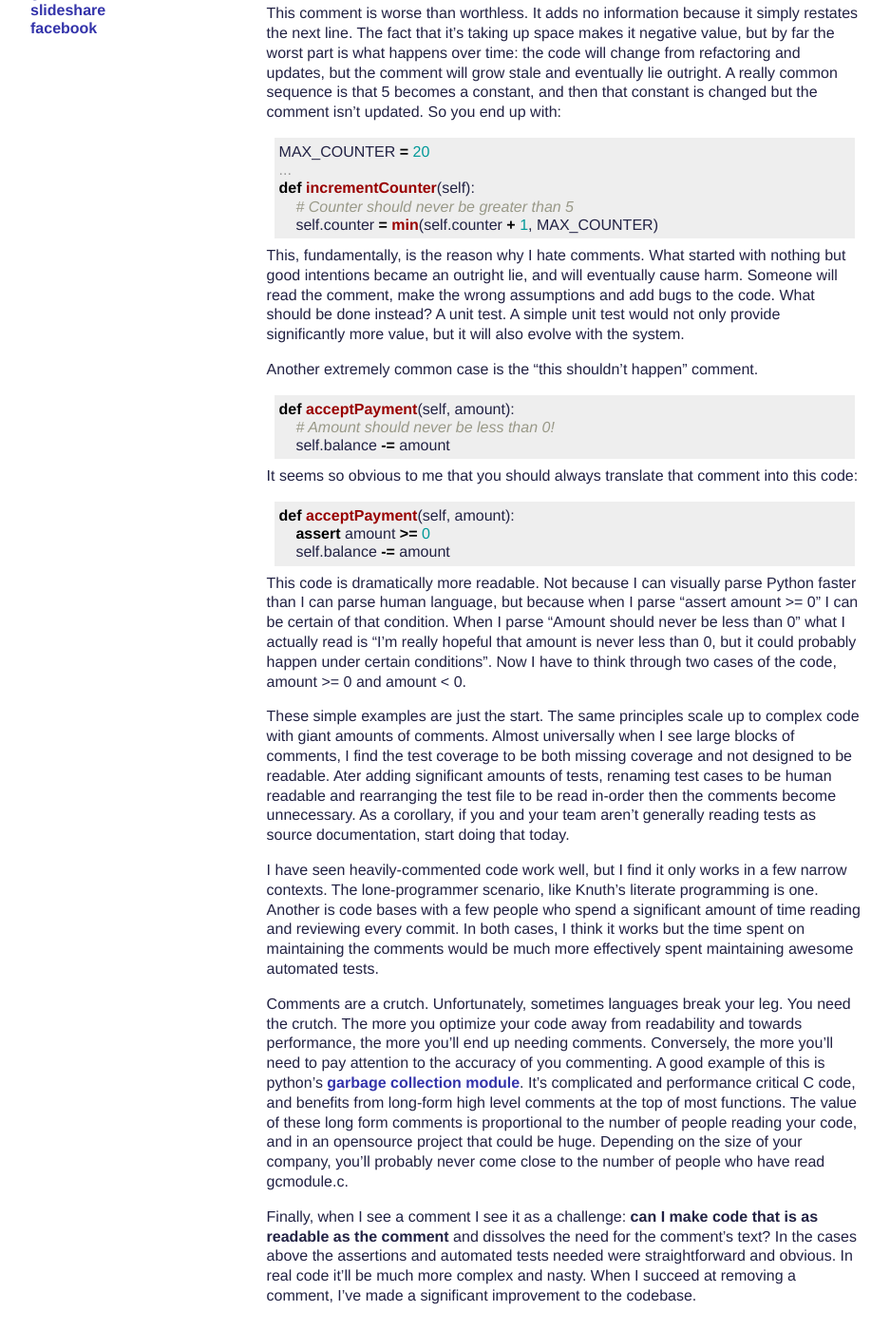
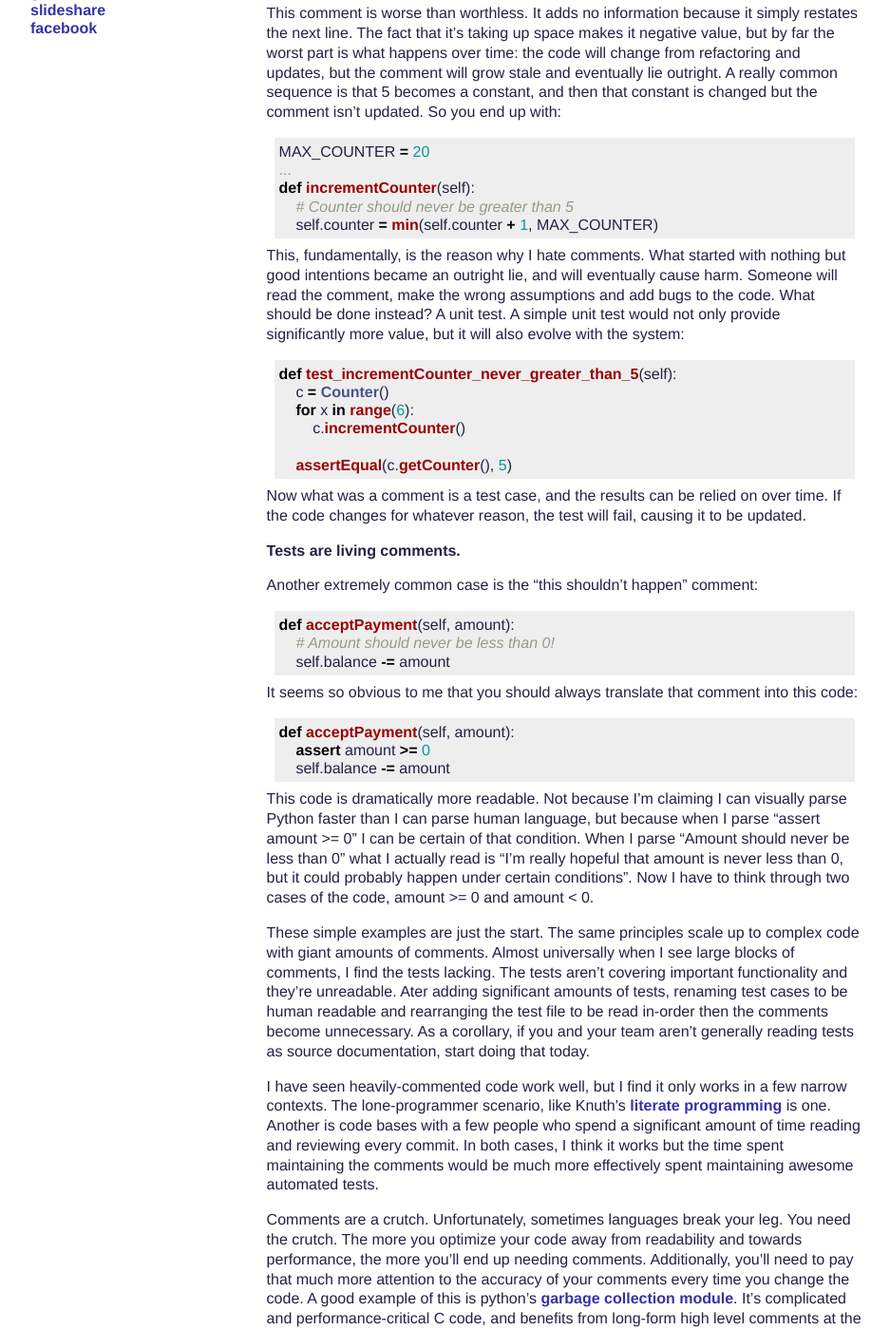
Before and after one commit to TimothyFitz/timothyfitz.github.com, a Jekyll site: the page built from _posts/2012-12-17-I-hate-comments.md, in a window 1280 px wide and 1400 px high, scrolled down 311 px. Shown: the whole window at 95% size, without its empty margins (128-1065 px from the left). Built offline with Jekyll 4.4.1, drawn with Linux system fonts in a browser that asks for light colours; nearby versions of some CDN libraries; comment, search, counter and statistics services are not loaded; some of the changed text lies outside the part shown.

Commit message:
Edits after peer review by @commanda

```diff
--- a/_posts/2012-12-17-I-hate-comments.md
+++ b/_posts/2012-12-17-I-hate-comments.md
@@ -24,9 +24,22 @@ def incrementCounter(self):
     self.counter = min(self.counter + 1, MAX_COUNTER)
 {% endhighlight %}
 
-This, fundamentally, is the reason why I hate comments. What started with nothing but good intentions became an outright lie, and will eventually cause harm. Someone will read the comment, make the wrong assumptions and add bugs to the code. What should be done instead? A unit test. A simple unit test would not only provide significantly more value, but it will also evolve with the system.
+This, fundamentally, is the reason why I hate comments. What started with nothing but good intentions became an outright lie, and will eventually cause harm. Someone will read the comment, make the wrong assumptions and add bugs to the code. What should be done instead? A unit test. A simple unit test would not only provide significantly more value, but it will also evolve with the system:
 
-Another extremely common case is the "this shouldn't happen" comment.
+{% highlight python %}
+def test_incrementCounter_never_greater_than_5(self):
+    c = Counter()
+    for x in range(6):
+        c.incrementCounter()
+
+    assertEqual(c.getCounter(), 5)
+{% endhighlight %}
+
+Now what was a comment is a test case, and the results can be relied on over time. If the code changes for whatever reason, the test will fail, causing it to be updated.
+
+**Tests are living comments.**
+
+Another extremely common case is the "this shouldn't happen" comment:
 
 {% highlight python %}
 def acceptPayment(self, amount):
@@ -42,13 +55,13 @@ def acceptPayment(self, amount):
     self.balance -= amount
 {% endhighlight %}
 
-This code is dramatically more readable. Not because I can visually parse Python faster than I can parse human language, but because when I parse "assert amount >= 0" I can be certain of that condition. When I parse "Amount should never be less than 0" what I actually read is "I'm really hopeful that amount is never less than 0, but it could probably happen under certain conditions". Now I have to think through two cases of the code, amount >= 0 and amount < 0.
+This code is dramatically more readable. Not because I'm claiming I can visually parse Python faster than I can parse human language, but because when I parse "assert amount >= 0" I can be certain of that condition. When I parse "Amount should never be less than 0" what I actually read is "I'm really hopeful that amount is never less than 0, but it could probably happen under certain conditions". Now I have to think through two cases of the code, amount >= 0 and amount < 0.
 
-These simple examples are just the start. The same principles scale up to complex code with giant amounts of comments. Almost universally when I see large blocks of comments, I find the test coverage to be both missing coverage and not designed to be readable. Ater adding significant amounts of tests, renaming test cases to be human readable and rearranging the test file to be read in-order then the comments become unnecessary. As a corollary, if you and your team aren't generally reading tests as source documentation, start doing that today.
+These simple examples are just the start. The same principles scale up to complex code with giant amounts of comments. Almost universally when I see large blocks of comments, I find the tests lacking. The tests aren't covering important functionality and they're unreadable. Ater adding significant amounts of tests, renaming test cases to be human readable and rearranging the test file to be read in-order then the comments become unnecessary. As a corollary, if you and your team aren't generally reading tests as source documentation, start doing that today.
 
-I have seen heavily-commented code work well, but I find it only works in a few narrow contexts. The lone-programmer scenario, like Knuth's literate programming is one. Another is code bases with a few people who spend a significant amount of time reading and reviewing every commit. In both cases, I think it works but the time spent on maintaining the comments would be much more effectively spent maintaining awesome automated tests.
+I have seen heavily-commented code work well, but I find it only works in a few narrow contexts. The lone-programmer scenario, like Knuth's [literate programming](http://en.wikipedia.org/wiki/Literate_programming) is one. Another is code bases with a few people who spend a significant amount of time reading and reviewing every commit. In both cases, I think it works but the time spent maintaining the comments would be much more effectively spent maintaining awesome automated tests.
 
-Comments are a crutch. Unfortunately, sometimes languages break your leg. You need the crutch. The more you optimize your code away from readability and towards performance, the more you'll end up needing comments. Conversely, the more you'll need to pay attention to the accuracy of you commenting. A good example of this is python's [garbage collection module](http://hg.python.org/cpython/file/fd57dbfa5765/Modules/gcmodule.c). It's complicated and performance critical C code, and benefits from long-form high level comments at the top of most functions. The value of these long form comments is proportional to the number of people reading your code, and in an opensource project that could be huge. Depending on the size of your company, you'll probably never come close to the number of people who have read gcmodule.c.
+Comments are a crutch. Unfortunately, sometimes languages break your leg. You need the crutch. The more you optimize your code away from readability and towards performance, the more you'll end up needing comments. Additionally, you'll need to pay that much more attention to the accuracy of your comments every time you change the code. A good example of this is python's [garbage collection module](http://hg.python.org/cpython/file/fd57dbfa5765/Modules/gcmodule.c). It's complicated and performance-critical C code, and benefits from long-form high level comments at the top of most functions. The answer is to not write C code (or other low-level-over-readability languages) unless you absolutely have to.
 
 Finally, when I see a comment I see it as a challenge: **can I make code that is as readable as the comment** and dissolves the need for the comment's text? In the cases above the assertions and automated tests needed were straightforward and obvious. In real code it'll be much more complex and nasty. When I succeed at removing a comment, I've made a significant improvement to the codebase.
 
```
